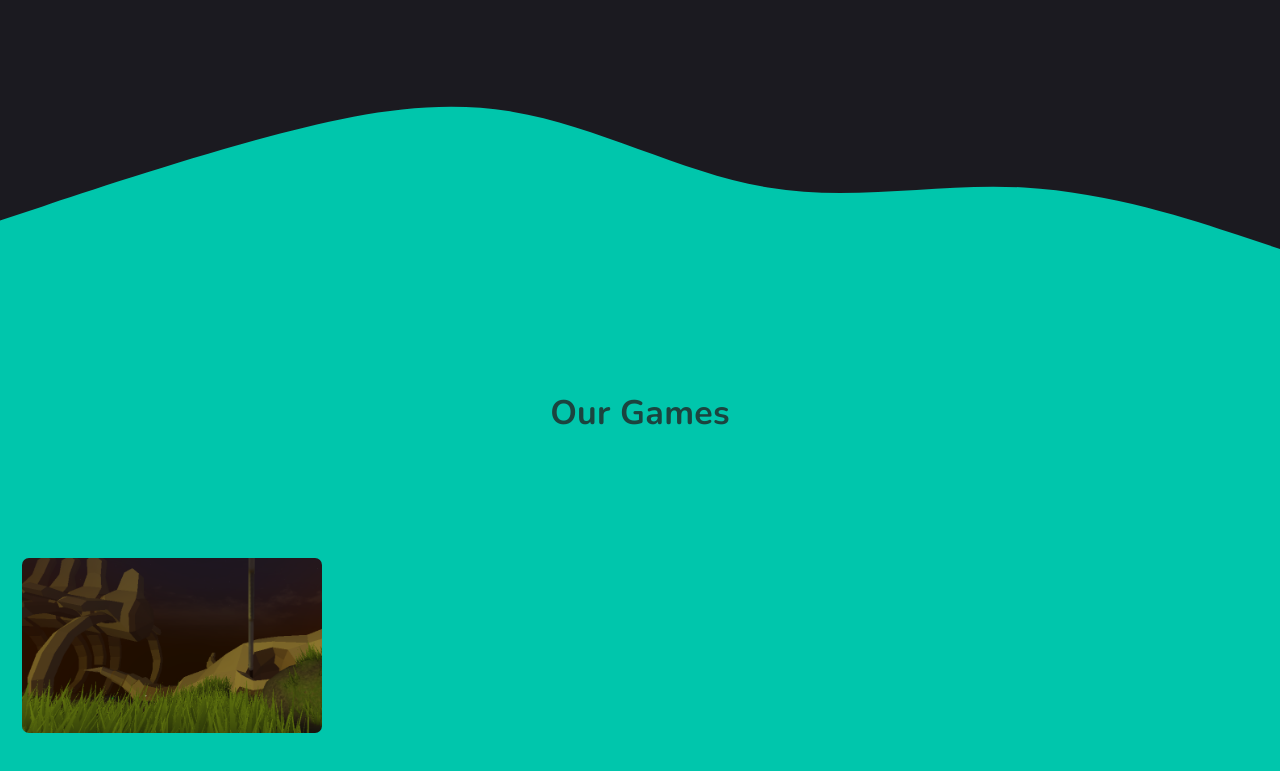
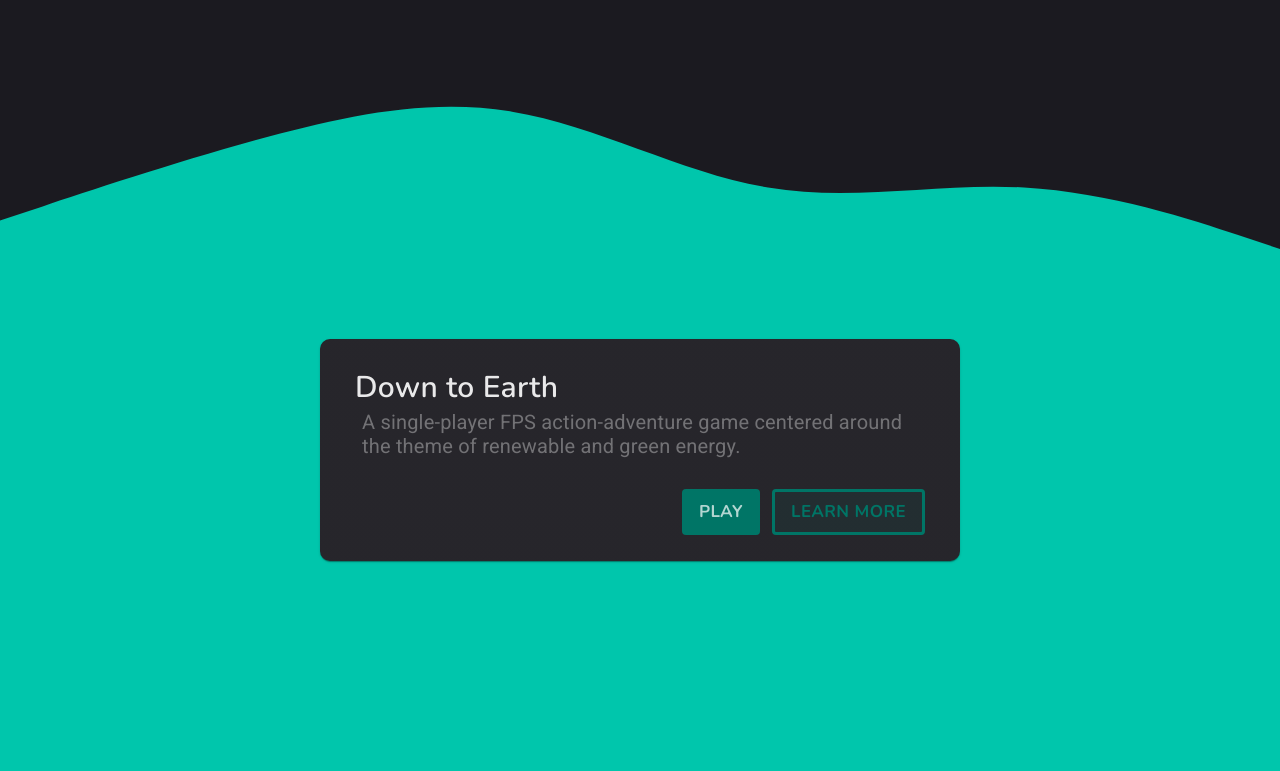
Before and after one commit to gnayiqnat/digitalascent.space, a React (Vite) app: page / in a window 1280 px wide. Shown: the part 425-1196 px from the top of the page. Built offline with nearby package versions, Linux system fonts and the light colour scheme.

Commit message:
Revamp section2, homepage

```diff
--- a/src/pages/homepage.jsx
+++ b/src/pages/homepage.jsx
@@ -1,4 +1,4 @@
-import { Typography, Box, Grid, Container, Button } from '@mui/material';
+import { Typography, Box, Grid, Container, Button, Card } from '@mui/material';
 import { motion, useAnimationControls } from 'framer-motion';
 import { useState } from 'react';
 import { useMediaQuery } from 'react-responsive';
@@ -85,6 +85,8 @@ function Section1({ isMobile }) {
 }
 
 function Section2({ isMobile }) {
+	const navigate = useNavigate();
+
 	return (
 		<>
 			<Box
@@ -99,30 +101,96 @@ function Section2({ isMobile }) {
 					width: '100vw',
 					height: '100dvh',
 					backgroundColor: 'primary.color',
+					padding: '90px 30px',
+
+					display: 'flex',
+					justifyContent: 'center',
 				}}
 			>
-				<Box
+				<Grid item>
+					<Card
 						sx={{
-						width: '100vw',
-						display: 'flex',
-						alignItems: 'center',
-						justifyContent: 'center',
-						marginBottom: '-70px',
+							width: isMobile ? '90vw' : '50vw',
+							padding: ' 26px 35px',
+
+							borderRadius: '10px',
 						}}
 					>
 						<Typography
-						variant='h4'
+							sx={{
+								fontFamily: 'Nunito',
+								fontWeight: '600',
+								fontSize: '30px',
+								opacity: 0.9,
+							}}
+						>
+							Down to Earth
+						</Typography>
+						<Typography
+							gutterBottom
+							sx={{
+								fontSize: '20px',
+								lineHeight: 1.2,
+								opacity: 0.35,
+								marginLeft: '7px',
+							}}
+						>
+							A single-player FPS action-adventure game centered around the
+							theme of renewable and green energy.
+						</Typography>
+						<br />
+						<Box sx={{ display: 'flex', justifyContent: 'end' }}>
+							<Button
+								onClick={() => {window.open(
+									'https://www.roblox.com/games/15127205237/Down-to-Earth',
+									'_blank'
+								)}}
+								sx={{
+									backgroundColor: '#007566',
+									textTransform: 'none',
+									padding: '7px 17px',
+								}}
+							>
+								<Typography
 									sx={{
 										fontFamily: 'Nunito',
 										fontWeight: '700',
-							color: '#1B443F',
+										fontSize: '17px',
+										letterSpacing: 0.4,
+										opacity: 0.7,
 									}}
 								>
-						Our Games
+									PLAY
 								</Typography>
+							</Button>
+							<Button
+								onClick={() => {
+									navigate('/games/down-to-earth');
+								}}
+								sx={{
+									marginLeft: '12px',
+									backgroundColor: 'rgba(0,117,102, 0.1)',
+									padding: '7px 16px',
+									borderWidth: '3px',
+									borderStyle: 'solid',
+									borderColor: '#007566',
+								}}
+							>
+								<Typography
+									sx={{
+										fontFamily: 'Nunito',
+										fontWeight: '700',
+										fontSize: '17px',
+										letterSpacing: 0.4,
+										color: '#007566',
+									}}
+								>
+									LEARN MORE
+								</Typography>{' '}
+							</Button>
 						</Box>
-
-				<GamesSec />
+					</Card>
+				</Grid>
 			</Grid>
 		</>
 	);
```
Lines whose indentation alone changed are shown as unchanged.
